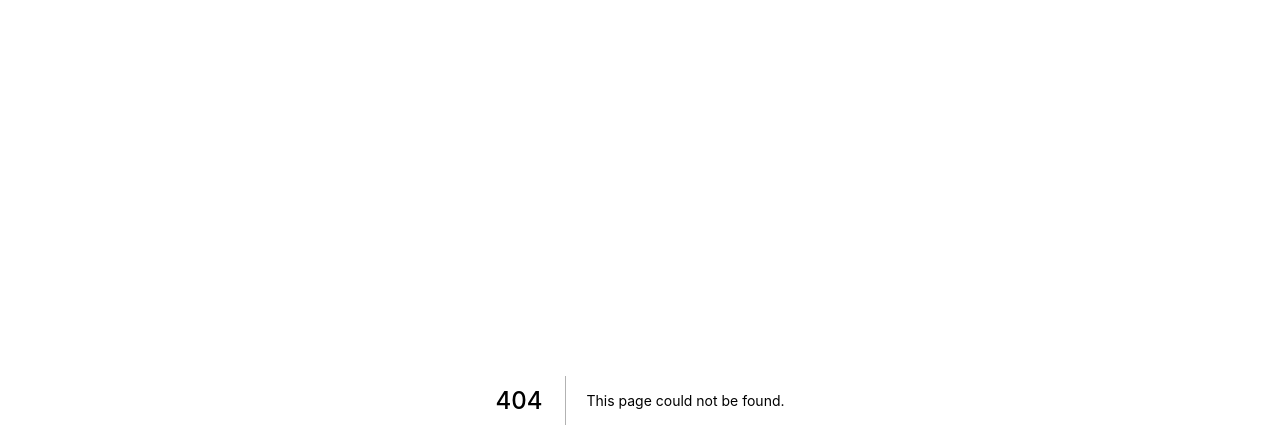
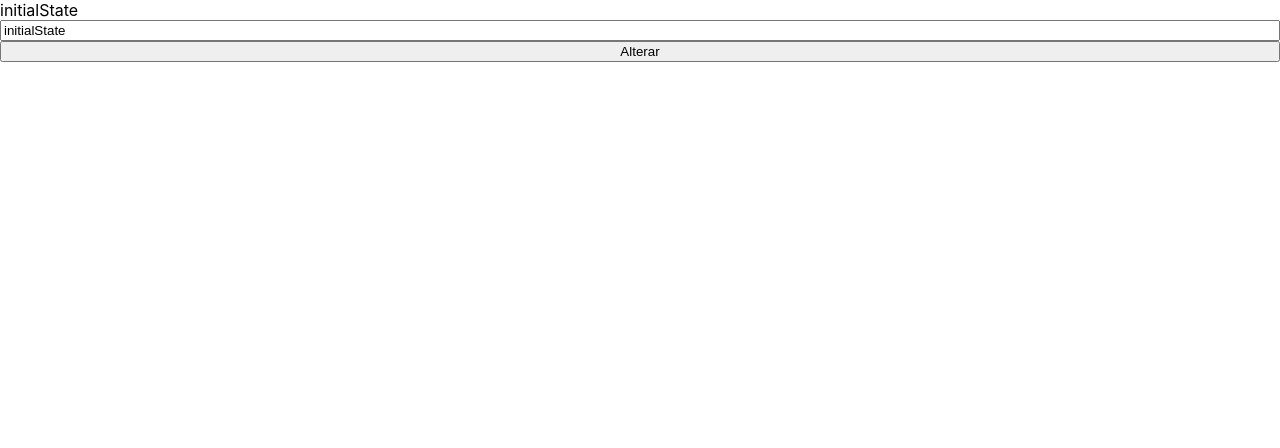
Before and after one commit to marcossouz/Next.js-React-cod3r, a Next.js app in the folder exercicios/: page /estado/formulario in a window 1280 px wide. Before the commit this address had no page. Shown: the top 448 px of the page. Built offline with nearby package versions, Linux system fonts and the light colour scheme.

Commit message:
componentes controlados
Signed-off-by: Marcos Souza <mrcsz.m@gmail.com>

```diff
--- /dev/null
+++ b/exercicios/pages/estado/formulario.jsx
@@ -0,0 +1,20 @@
+import { useState } from "react"
+
+export default function formulario() {
+
+  const [valor, setValor] = useState('initialState')
+
+  function alterarInput() {
+    setValor(valor + '!')
+  }
+  return (
+    <div style={{
+      display: "flex",
+      flexDirection: "column",
+    }}>
+      <span>{valor}</span>
+      <input type="text" value={valor} onChange={e => setValor(e.target.value)} />
+      <button onClick={alterarInput}>Alterar</button>
+    </div>
+  )
+}
```
Also changed, not shown: 1 other file (tests, documents, lock files or other folders).
